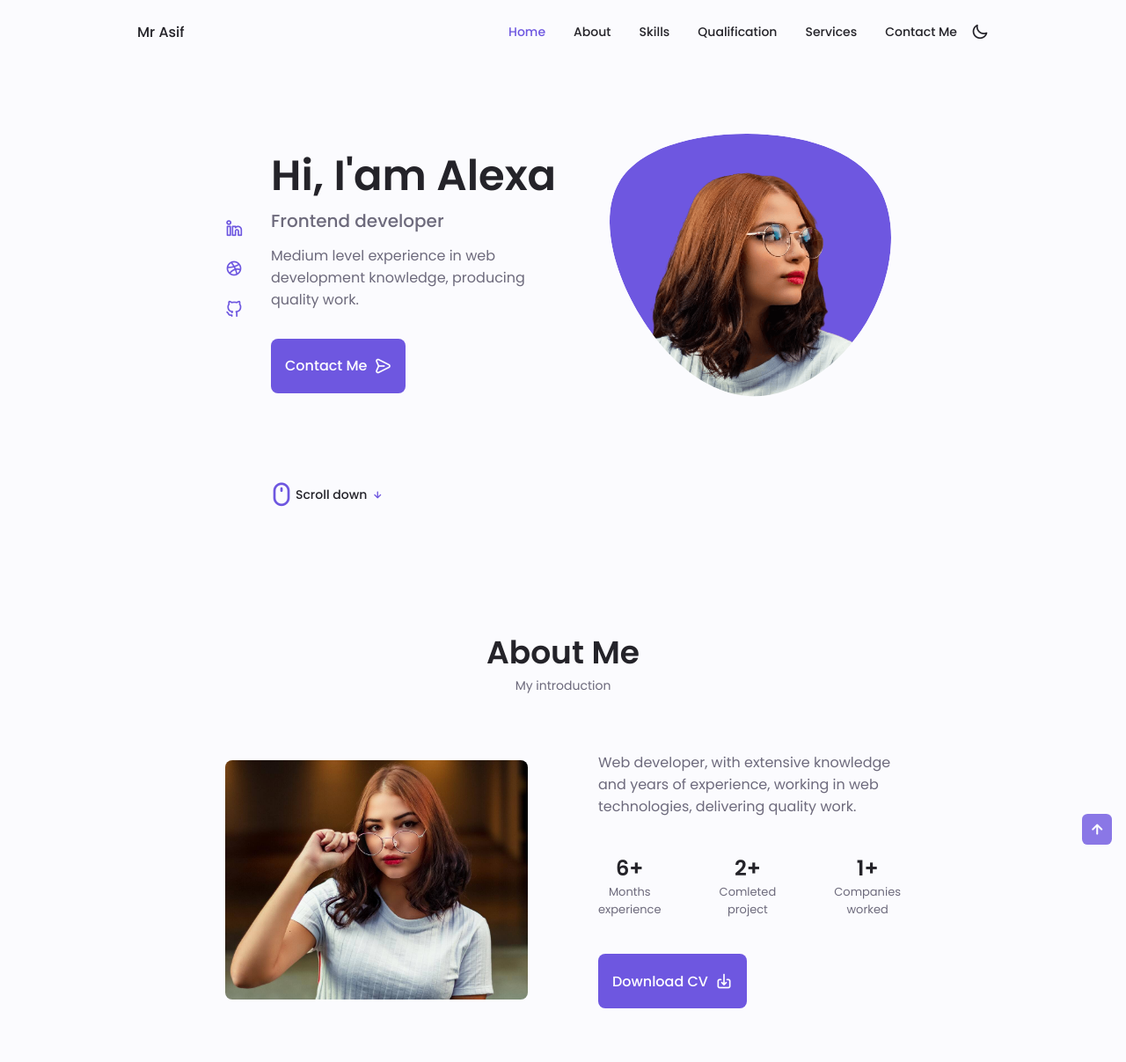
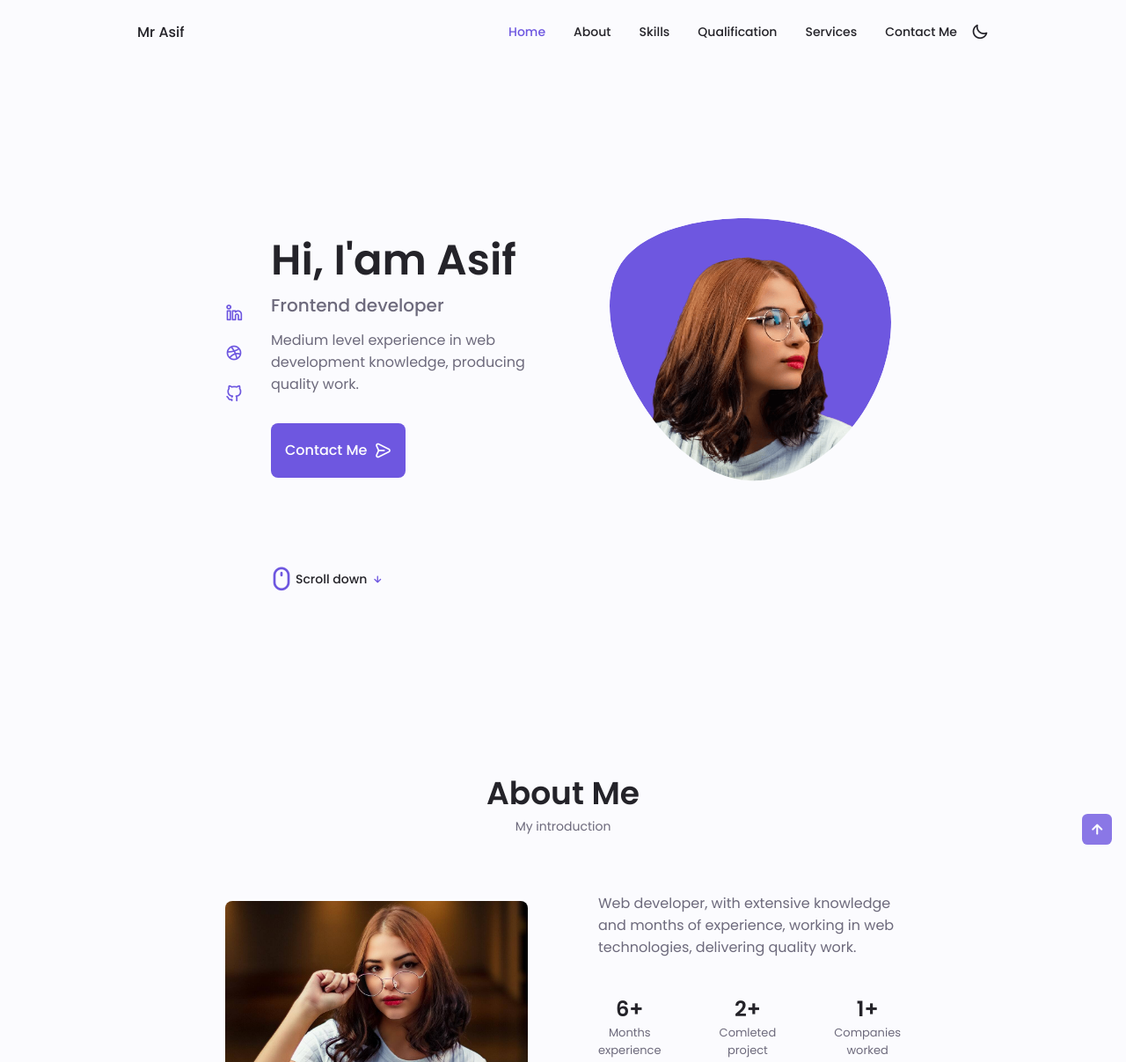
Before and after one commit to AsifNewai/MrAsif.github.io, a plain HTML site: page index.html in a window 1280 px wide. Shown: the top 1207 px of the page at 88% size. Drawn offline with nearby package versions, Linux system fonts and the light colour scheme; files whose address does not match are found by name.

Commit message:
small changes

```diff
--- a/assets/css/styles.css
+++ b/assets/css/styles.css
@@ -959,7 +959,7 @@ background-color: var(--text-color-light);
     margin: 0;
   }
   .section{
-    padding: 7rem 0 2rem;
+    padding: 8rem 0 2rem;
   }
   .project {
     padding: 6rem 0 2rem;
@@ -1097,11 +1097,11 @@ background-color: var(--text-color-light);
     width: 320px;
   }
   .section{
-    padding: 6rem 0 2rem;
+    padding: 10rem 0 2rem;
   }
-  .home{
-    padding: 4rem 0 2rem;
-  }
+  /* .home{
+    padding: 7rem 0 2rem;
+  } */
   .services__container{
     grid-template-columns: repeat((3,238px));
   }
--- a/index.html
+++ b/index.html
@@ -110,7 +110,7 @@
                     </div>
 
                     <div class="home__data">
-                        <h1 class="home__title">Hi, I'am Alexa</h1>
+                        <h1 class="home__title">Hi, I'am Asif</h1>
                         <h3 class="home__subtitle">Frontend developer</h3>
                         <p class="home__description">Medium level experience in web development knowledge, producing
                             quality work.</p>
@@ -140,7 +140,7 @@
 
                 <div class="about__data">
                     <p class="about__description">
-                        Web developer, with extensive knowledge and years of experience, working in web technologies,
+                        Web developer, with extensive knowledge and months of experience, working in web technologies,
                         delivering quality work.
                     </p>
 
@@ -517,10 +517,10 @@
                                         <p>I create ux element inreractions.</p>
                                     </li>
 
-                                    <li class="services__modal-service">
+                                    <!-- <li class="services__modal-service">
                                         <i class="uil uil-check-circle services__modal-icon"></i>
                                         <p>I position your company brand.</p>
-                                    </li>
+                                    </li> -->
                                 </ul>
                             </div>
                         </div>
@@ -559,10 +559,10 @@
                                         <p>I create ux element inreractions.</p>
                                     </li>
 
-                                    <li class="services__modal-service">
+                                    <!-- <li class="services__modal-service">
                                         <i class="uil uil-check-circle services__modal-icon"></i>
                                         <p>I position your company brand.</p>
-                                    </li>
+                                    </li> -->
                                 </ul>
                             </div>
                         </div>
@@ -601,10 +601,10 @@
                                         <p>I create ux element inreractions.</p>
                                     </li>
 
-                                    <li class="services__modal-service">
+                                    <!-- <li class="services__modal-service">
                                         <i class="uil uil-check-circle services__modal-icon"></i>
                                         <p>I position your company brand.</p>
-                                    </li>
+                                    </li> -->
                                 </ul>
                             </div>
                         </div>
```
